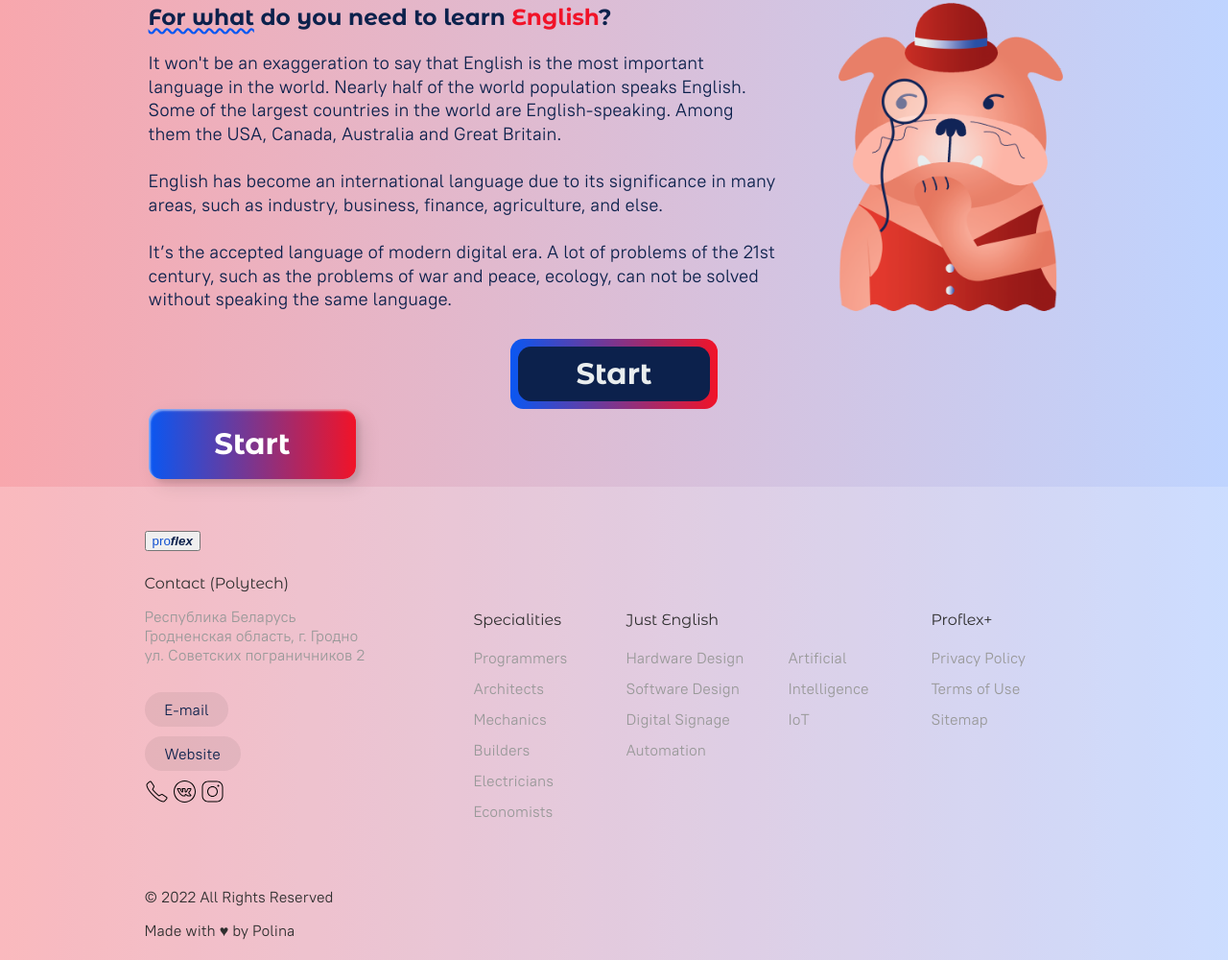
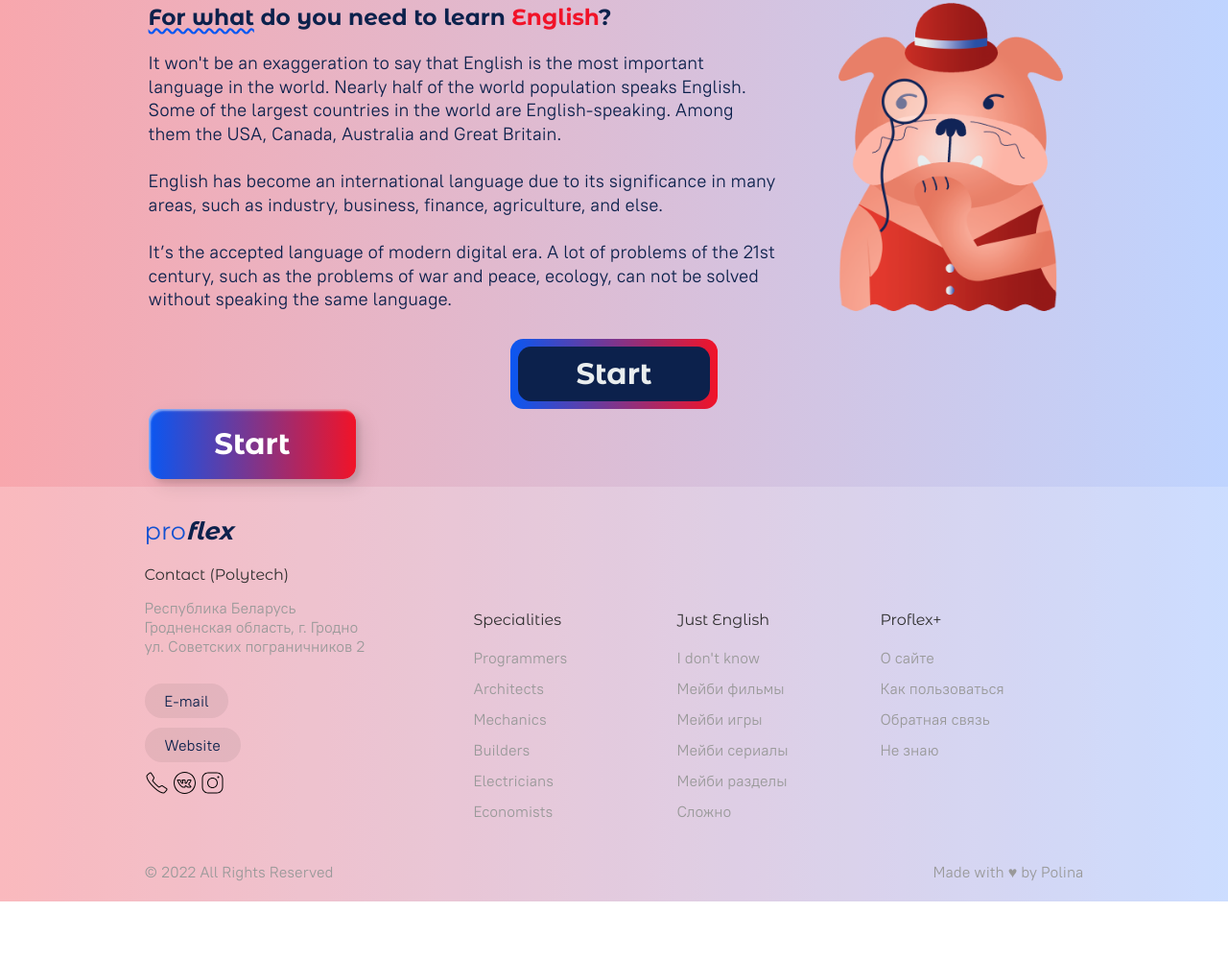
Before and after one commit to krabochki/MySiteProflex, a plain HTML site: page index.html in a window 1280 px wide. Shown: the part 1557-2557 px from the top of the page at 96% size. After the commit the page ends 2496 px from the top, so only its background shows below. Drawn offline with Linux system fonts and the light colour scheme; files whose address does not match are found by name.

Commit message:
Update index.html

```diff
--- a/index.html
+++ b/index.html
@@ -147,7 +147,11 @@
 
 </main>
 
-   <center> <a class="bn39" href="" style="color:var(--main-white-color)"><span class="bn39span">Start</span></a> </center>
+   <center>
+    <a class="bn39" href="" style="color:var(--main-white-color)">
+      <span class="bn39span">Start</span>
+    </a>
+  </center>
   <button class="custom-btn btn-9"><span>Start</span></button>
 
 
@@ -157,29 +161,50 @@
 
 
 <footer class="footer">
+
   <div class="footer__addr">
-    <h1 class="footer__logo">    <button id="logofoot"><a href="Proflex Main.html"><span style="color:#1251d1">pro</span><i><b>flex</b></i></a></button>
-</h1>
+    <!-- Логотип-->
+<div id="footcomp">
+    <div id="logfut"> <a href="Proflex Main.html"> <span style="color:#1251d1;">pro</span><i><b>flex</b></i></a> </div>
 
+
+    <!--Кнопка контакты-->
     <h2>Contact (Polytech)</h2>
 
-    <address>
-        Республика Беларусь<br>Гродненская область, г. Гродно<br>ул. Советских пограничников 2<br><br>
-
+    <address> Республика Беларусь<br>Гродненская область, г. Гродно<br>ул. Советских пограничников 2<br><br> <!-- -->
       <a class="footer__btn" href="mailto:polyteh@mail.grodno.by">E-mail</a>
       <a class="footer__btn" href="http://ggpk.by/">Website</a>
       <a  href="tel:+375152393602"> <div class="telef"></div> </a>
       <a  href="https://vk.com/club107460874"><div class="vk"></div>
       <a  href=" https://www.instagram.com/polytech_grodno/"> <div class="inst"></div> </a>
-
     </address>
 </div>
 
+
+    <span id="footmob">
+      <div id="mobomobo">
+        <a class="footer__btn" href="mailto:polyteh@mail.grodno.by">E-mail</a>
+        <a class="footer__btn" href="http://ggpk.by/">Website</a>
+        <a  href="tel:+375152393602"> <div class="telef"></div> </a>
+        <a  href="https://vk.com/club107460874"><div class="vk"></div></a>
+        <a  href=" https://www.instagram.com/polytech_grodno/"><div class="inst"></div> </a>
+      </div>
+      <div id="logfut"> <a href="Proflex Main.html"> <span style="color:#1251d1;">pro</span><i><b>flex</b></i></a> </div>
+
+      <h2>Contact (Polytech)</h2>
+
+      <address> Республика Беларусь<br>Гродненская область, г. Гродно<br>ул. Советских пограничников 2<br><br> </address>
+
+
+    </span>
+</div>
+
+  </div>
   <ul class="footer__nav">
     <li class="nav__item">
         <h2 class="nav__title">Specialities</h2>
+        <ul class="nav__ul">
 
-      <ul class="nav__ul">
           <li>
             <a href="#">Programmers</a>
           </li>
@@ -191,73 +216,82 @@
           <li>
             <a href="#">Mechanics</a>
           </li>
+
           <li>
             <a href="#">Builders</a>
           </li>
+
           <li>
             <a href="#">Electricians</a>
           </li>
+
           <li>
             <a href="#">Economists</a>
           </li>
         </ul>
     </li>
 
-    <li class="nav__item nav__item--extra">
+    <li class="nav__item">
       <h2 class="nav__title">Just English</h2>
+      <ul class="nav__ul">
 
-      <ul class="nav__ul nav__ul--extra">
           <li>
-          <a href="#">Hardware Design</a>
+            <a href="#">I don't know</a>
           </li>
 
           <li>
-          <a href="#">Software Design</a>
+            <a href="#">Мейби фильмы</a>
           </li>
 
           <li>
-          <a href="#">Digital Signage</a>
+              <a href="#">Мейби игры</a>
           </li>
 
           <li>
-          <a href="#">Automation</a>
+              <a href="#">Мейби сериалы</a>
           </li>
 
           <li>
-          <a href="#">Artificial Intelligence</a>
+              <a href="#">Мейби разделы</a>
           </li>
 
           <li>
-          <a href="#">IoT</a>
+              <a href="#">Сложно</a>
           </li>
+
       </ul>
     </li>
 
     <li class="nav__item">
       <h2 class="nav__title">Proflex+</h2>
+      <ul class="nav__ul">
 
-      <ul class="nav__ul">
         <li>
-          <a href="#">Privacy Policy</a>
+          <a href="#">О сайте</a>
         </li>
 
         <li>
-          <a href="#">Terms of Use</a>
+          <a href="#">Как пользоваться</a>
         </li>
 
         <li>
-          <a href="#">Sitemap</a>
+          <a href="#">Обратная связь</a>
         </li>
+
+        <li>
+          <a href="#">Не знаю</a>
+        </li>
+
       </ul>
     </li>
+
+
   </ul>
 
-  <div class="legal">
-    <p>&copy; 2022 All Rights Reserved</p>
 
-    <div class="legal__links">
-      <span>Made with <span class="heart">♥</span>  by Polina</span>
-    </div>
+  <div>
+    <div id="xz1"> &copy; 2022 All Rights Reserved  </div>
+    <div id="xz2"> Made with <span class="heart">♥</span> by Polina </div>
   </div>
 </footer>
 
```
Lines whose indentation alone changed are shown as unchanged.
